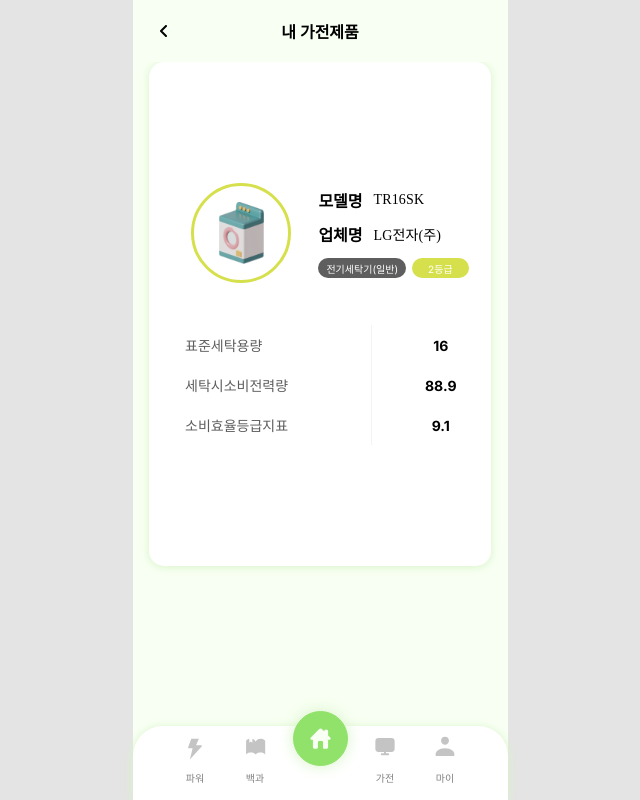
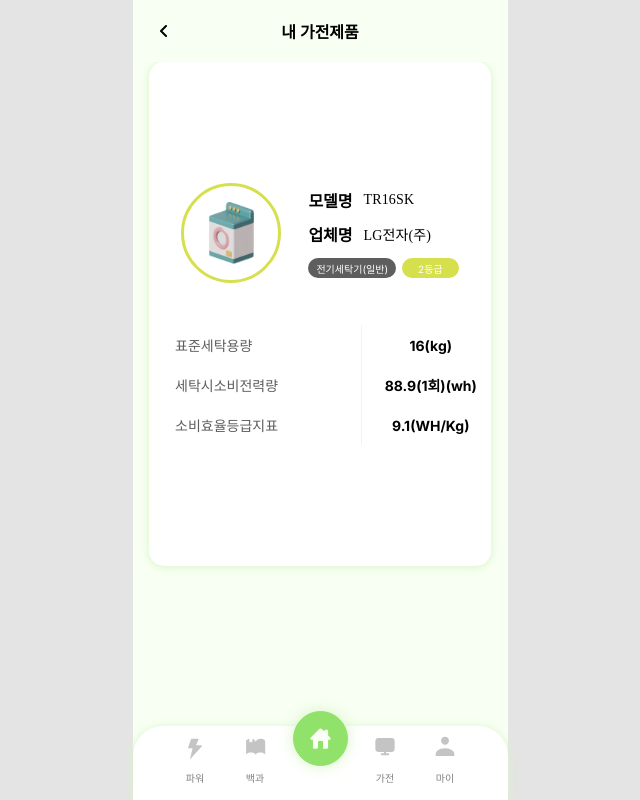
Before and after one commit to GreenSpark-greenspark/greenspark-frontend, a Next.js app: page /appliances/1 in a window 1280 px wide. Shown: the whole page, without its empty margins (320-960 px from the left). Built offline with nearby package versions, Linux system fonts and the light colour scheme.

Commit message:
feat: value 값 그대로 렌더링 및 CSS 수정

```diff
--- a/src/app/_component/appliances/[id]/ItemRow.tsx
+++ b/src/app/_component/appliances/[id]/ItemRow.tsx
@@ -7,14 +7,12 @@ interface ItemRowProps {
 }
 
 const ItemRow = ({ label, value }: ItemRowProps) => {
-  // 문자열일 경우 첫 번째 숫자만 추출
-  const numericValue = typeof value === "string" ? value.match(/^\d+(\.\d+)?/)?.[0] : value;
 
   return (
     <div className={style.row}>
       <div className={style.key}>{label}</div>
       <div className={style.separator}></div>
-      <div className={style.value}>{numericValue}</div>
+      <div className={style.value}>{value}</div>
     </div>
   );
 };
--- a/src/app/appliances/(with-my-appliances)/[id]/page.module.css
+++ b/src/app/appliances/(with-my-appliances)/[id]/page.module.css
@@ -13,7 +13,6 @@
   flex-direction: column;
   justify-content: center;
   align-items: center;
-  width: 100%;
   padding: 1rem;
   min-height: 452px;
 }
--- a/src/utils/renderApplianceDetails.ts
+++ b/src/utils/renderApplianceDetails.ts
@@ -68,9 +68,9 @@ export function mapApplianceDetails(appliance: ApplianceData, applianceType: str
       break;
     case "김치냉장고":
       uniqueFields = {
-        김치저장실유효내용적: appliance.KIMCHI_CAPA,
-        월산소비전력량: appliance.MONTHLY_CONS_PWR,
-        소비자효율등급지표: appliance.CONSUMER_EFFIC_INDEX
+        김치저장실유효내용적: appliance.KIMCHI_AVAIL_CAPA,
+        월산소비전력량: appliance.MONTH_CONS_PWR,
+        소비자효율등급지표: appliance.R
       };
       break;
     case "전기온풍기":
```
